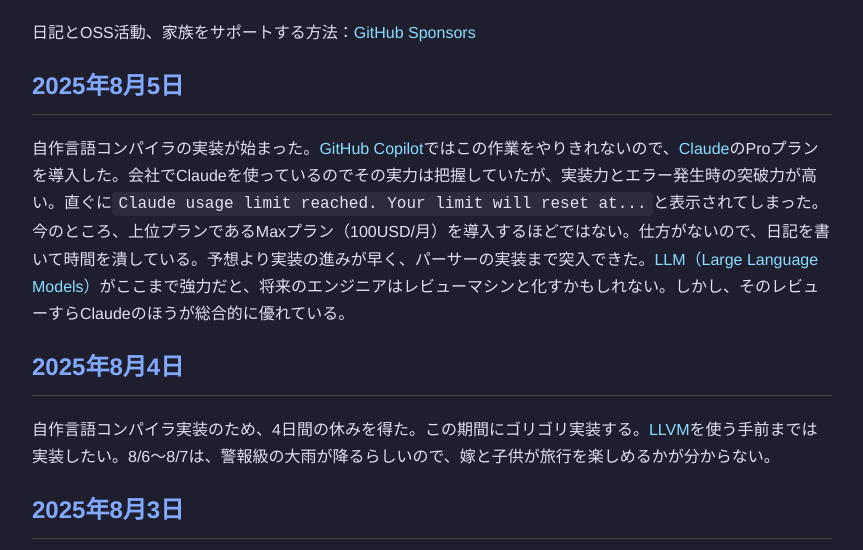
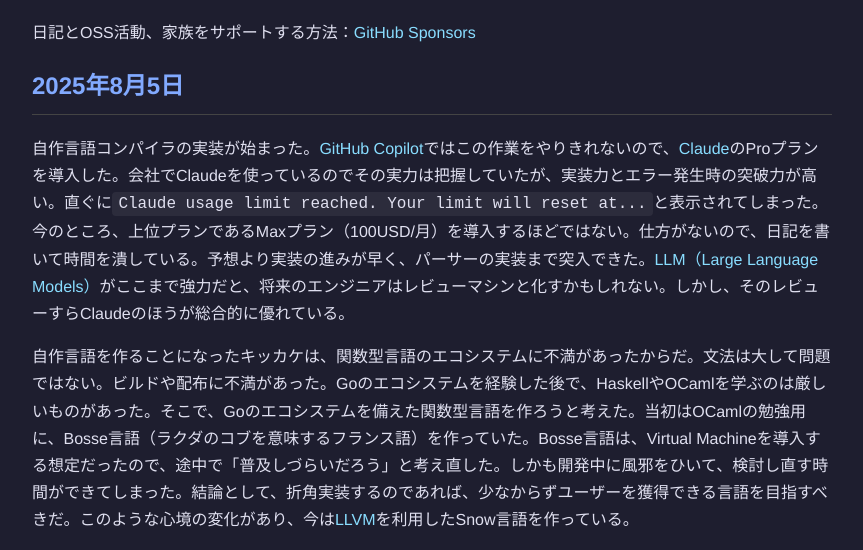
Before and after one commit to nao1215/my-life, a plain HTML site: page index.html in a window 1280 px wide. Shown: the part 194-744 px from the top of the page, without its empty margins (208-1071 px from the left). Drawn offline with Linux system fonts and the light colour scheme.

Commit message:
deploy: b85f1fb982d864f3ce7da80393e06d29e6faa969

```diff
--- a/index.html
+++ b/index.html
@@ -39,6 +39,9 @@ href="https://claude.ai/">Claude</a>のProプランを導入した。会社でCl
 href="https://ja.wikipedia.org/wiki/%E5%A4%A7%E8%A6%8F%E6%A8%A1%E8%A8%80%E8%AA%9E%E3%83%A2%E3%83%87%E3%83%AB">LLM（Large
 Language
 Models）</a>がここまで強力だと、将来のエンジニアはレビューマシンと化すかもしれない。しかし、そのレビューすらClaudeのほうが総合的に優れている。</p>
+<p>自作言語を作ることになったキッカケは、関数型言語のエコシステムに不満があったからだ。文法は大して問題ではない。ビルドや配布に不満があった。Goのエコシステムを経験した後で、HaskellやOCamlを学ぶのは厳しいものがあった。そこで、Goのエコシステムを備えた関数型言語を作ろうと考えた。当初はOCamlの勉強用に、Bosse言語（ラクダのコブを意味するフランス語）を作っていた。Bosse言語は、Virtual
+Machineを導入する想定だったので、途中で「普及しづらいだろう」と考え直した。しかも開発中に風邪をひいて、検討し直す時間ができてしまった。結論として、折角実装するのであれば、少なからずユーザーを獲得できる言語を目指すべきだ。このような心境の変化があり、今は<a
+href="https://llvm.org/">LLVM</a>を利用したSnow言語を作っている。</p>
 <h2 id="年8月4日">2025年8月4日</h2>
 <p>自作言語コンパイラ実装のため、4日間の休みを得た。この期間にゴリゴリ実装する。<a
 href="https://llvm.org/">LLVM</a>を使う手前までは実装したい。8/6〜8/7は、警報級の大雨が降るらしいので、嫁と子供が旅行を楽しめるかが分からない。</p>
```
